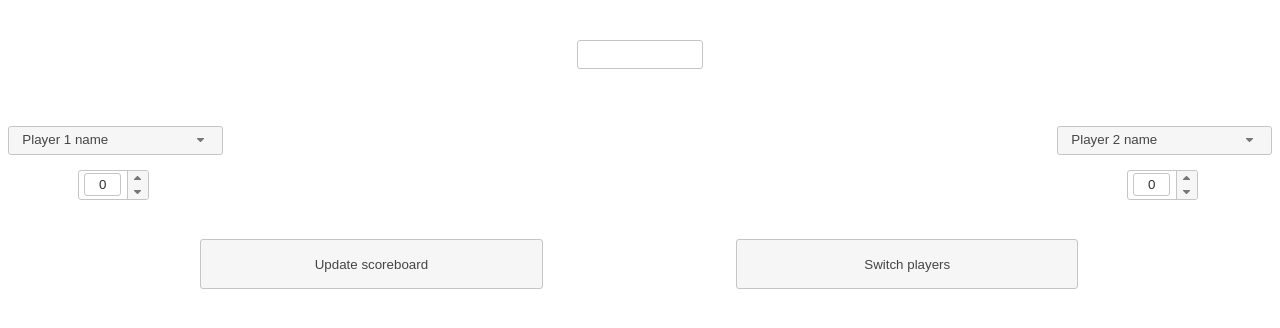
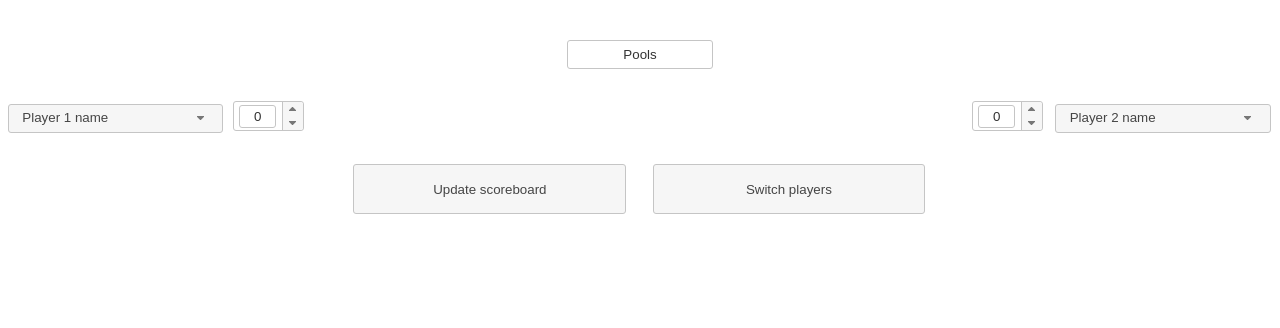
Before and after one commit to opeik/pika-overlay, a website: page dashboard/scoreboard-panel.html in a window 1280 px wide. Drawn offline with nearby package versions, Linux system fonts and the light colour scheme.

Commit message:
Add scoreboard panel

```diff
--- a/dashboard/css/scoreboard-panel.css
+++ b/dashboard/css/scoreboard-panel.css
@@ -1,18 +1,24 @@
-.player-container {
-    width: 215px;
+#root {
+    width: 100%;
+    height: 210px;
+}
+
+.player {
+    width: 300px;
     height: 100%;
+    display: inline-block;
 }
 
 .player-name {
-    flex-grow: 3;
+    flex-grow: 1;
 }
 
 #player-container {
     width: 100%;
-    height: 120px;
+    height: 80px;
     display: flex;
     flex-direction: row;
-    padding-bottom: 25px;
+    padding-bottom: 15px;
 
     font-family: Verdana,Arial,sans-serif;
     font-size: 10pt;
@@ -30,9 +36,7 @@
 }
 
 .player-score {
-    padding-top: 15px;
     width: 75px;
-    margin: 0 auto;
 }
 
 .ui-selectmenu-text {
@@ -48,18 +52,9 @@
     font-size: inherit !important;
 }
 
-#root {
-    width: 100%;
-    height: 300px;
-}
-
 
 .gap {
     flex-grow: 1;
-}
-
-#player-2-name-dropdown {
-    font-size: 10pt;
 }
 
 #player-1-score-spinner {
@@ -72,7 +67,6 @@
 
 #label-container {
     width: 100%;
-    padding-bottom: 25px;
 
     font-family: Verdana,Arial,sans-serif;
     font-size: 10pt;
@@ -92,11 +86,49 @@
 }
 
 #update-button {
-    width: 150px;
+    width: 100px;
     flex-grow: 1;
 }
 
 #switch-button {
-    width: 150px;
+    width: 100px;
     flex-grow: 1;
 }
+
+#player-1-name {
+    float: left;
+}
+
+#player-1-score {
+    float: right;
+}
+
+#player-2-name {
+    float: right;
+}
+
+#player-2-score {
+    float: left;
+    padding-right: 8px;
+}
+
+#gap-fixed {
+    width: 25px;
+}
+
+#button-left-gap {
+    flex-grow: 2;
+}
+
+#button-right-gap {
+    flex-grow: 2;
+}
+
+#player-1-name {
+    padding-top: 3px;
+}
+
+#player-2-name {
+    padding-top: 3px;
+
+}
--- a/dashboard/js/scoreboard-panel.js
+++ b/dashboard/js/scoreboard-panel.js
@@ -1,19 +1,50 @@
 'use strict';
 
 $(document).ready(function() {
-    let player1NameDropdown = $("#player-1-name-dropdown").selectmenu();
-    let player2NameDropdown = $("#player-2-name-dropdown").selectmenu();
-
-    let player1ScoreSpinner = $("#player-1-score-spinner").spinner();
-    let player2ScoreSpinner = $("#player-2-score-spinner").spinner();
-
-    let updateButton = $("#update-button").button();
-    let switchButton = $("#switch-button").button();
+    /* Set up input elements. */
+    $("#player-1-name-dropdown").selectmenu();
+    $("#player-2-name-dropdown").selectmenu();
+    $("#player-1-score-spinner").spinner();
+    $("#player-2-score-spinner").spinner();
+    $("#update-button").button();
+    $("#switch-button").button();
 
     $("input").addClass("ui-widget ui-widget-content ui-corner-all");
     $("#label-text").css({
-        "width" : "120px",
+        "width" : "140px",
         "height" : "25px",
         "text-align" : "center"
     });
+
+    let scoreboardState = nodecg.Replicant("scoreboard");
+
+    scoreboardState.on('change', (newValue, oldValue) => {
+        loadScoreboardState();
+    });
+
+    NodeCG.waitForReplicants(scoreboardState).then(() => {
+        loadScoreboardState();
+    });
+
+    $('#update-button').click(function() {
+        updateScoreboardState();
+    });
+
+    function loadScoreboardState() {
+        let s = scoreboardState.value;
+
+        $('#player-1-score-spinner').val(s.player1Score);
+        $('#player-2-score-spinner').val(s.player2Score);
+        $('#label-text').val(s.label);
+    }
+
+    function updateScoreboardState() {
+        let s = scoreboardState.value;
+
+        s.player1Name = $('#player-1-name-dropdown').find("option:selected").text();
+        s.player2Name = $('#player-2-name-dropdown').find("option:selected").text();
+        s.player1Score = $('#player-1-score-spinner').val();
+        s.player2Score = $('#player-2-score-spinner').val();
+        s.label = $('#label-text').val();
+    }
 });
--- a/dashboard/scoreboard-panel.html
+++ b/dashboard/scoreboard-panel.html
@@ -15,17 +15,17 @@
         <div class="input-label"> Label </div>
 
         <div id="label">
-          <input id="label-text" value="">
+          <input id="label-text" value="Pools">
         </div>
       </div>
 
       <div id="player-container">
-        <div id="player-1" class="player-container">
+        <div id="player-1" class="player">
           <div class="input-label"> Player 1 </div>
 
           <div id="player-1-name" class="player-name">
             <select id="player-1-name-dropdown">
-              <option selected="selected" disabled="disabled">Player 1 name</option>
+              <option selected="selected">Player 1 name</option>
             </select>
           </div>
 
@@ -36,28 +36,28 @@
 
         <div class="gap"></div>
 
-        <div id="player-2" class="player-container">
+        <div id="player-2" class="player">
           <div class="input-label"> Player 2 </div>
 
           <div id="player-2-name" class="player-name">
             <select id="player-2-name-dropdown">
-              <option selected="selected" disabled="disabled">Player 2 name </option>
+              <option selected="selected">Player 2 name</option>
             </select>
+          </div>
 
-            <div id="player-2-score" class="player-score">
-              <input id="player-2-score-spinner" value="0">
-            </div>
-
+          <div id="player-2-score" class="player-score">
+            <input id="player-2-score-spinner" value="0">
           </div>
         </div>
+
       </div>
 
       <div id="button-container">
-        <div class="gap"></div>
+        <div id="button-left-gap"></div>
         <button type="button" id="update-button"> Update scoreboard </button>
-        <div class="gap"></div>
+        <div id="gap-fixed"></div>
         <button type="button" id="switch-button"> Switch players </button>
-        <div class="gap"></div>
+        <div id="button-right-gap"></div>
       </div>
 
     </div>
--- a/package.json
+++ b/package.json
@@ -24,7 +24,7 @@
       {
         "name": "scoreboard-panel",
         "title": "Scoreboard Panel",
-        "width": 4,
+        "width": 5,
         "file": "scoreboard-panel.html",
         "headerColor": "#525F78"
       }
```
Also changed, not shown: dashboard/player-dashboard.html (deleted, +0 -11 lines), extension.js (+7 -2 lines), graphics/js/scoreboard.js (+14 -4 lines), graphics/scoreboard.html (+1 -0 lines).
